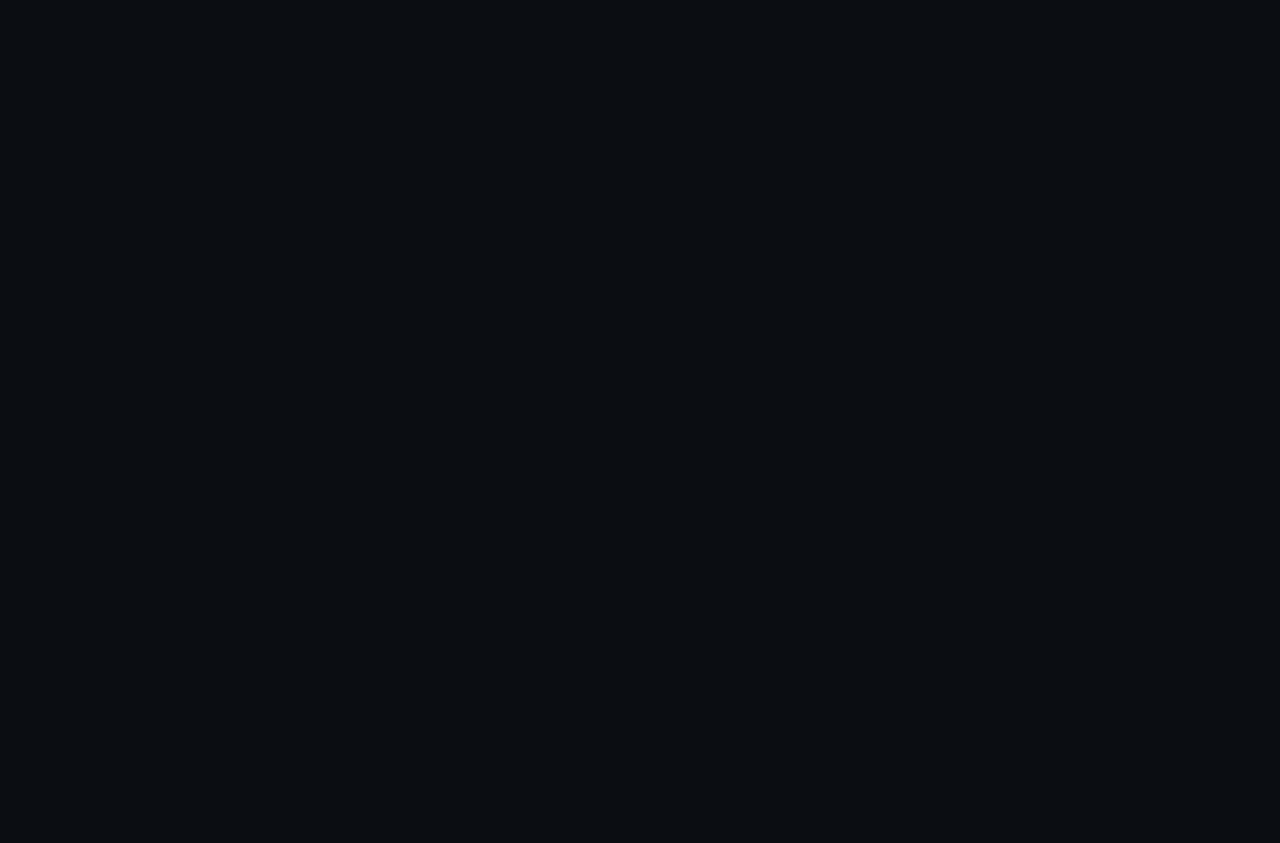
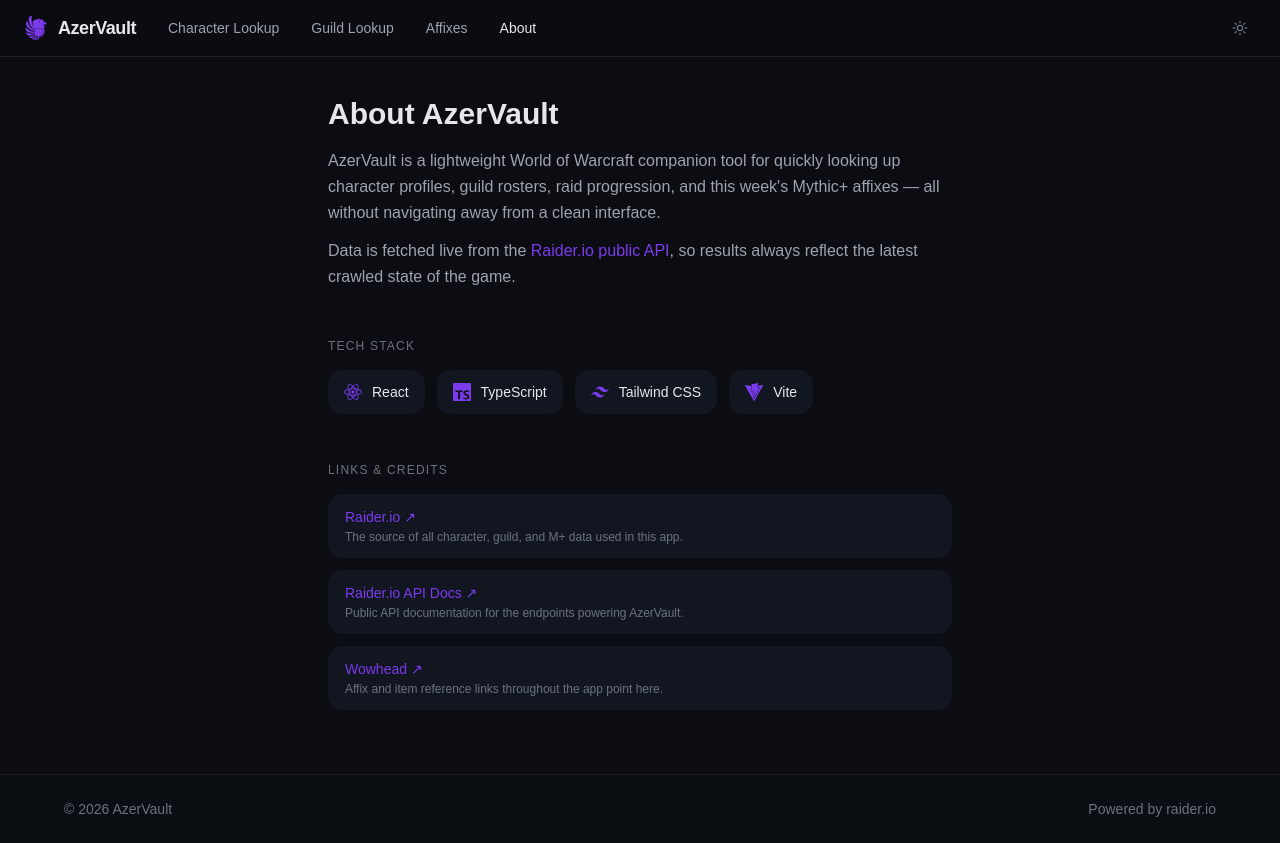
Before and after one commit to staylan123/AzerVault, a React (Vite) app: page /about in a window 1280 px wide. Before the commit this address had no page. Before the commit the page ends 800 px from the top, so only its background shows below. Built offline with nearby package versions, Linux system fonts and the light colour scheme.

Commit message:
about page + navbar fixes

```diff
--- a/src/App.tsx
+++ b/src/App.tsx
@@ -5,6 +5,7 @@
 import AffixesPage from "@/pages/affixes/AffixesPage"
 import GuildSearch from "@/pages/guild/GuildSearch"
 import GuildPage from "@/pages/guild/GuildPage"
+import About from "@/pages/about/About"
 
 const App = () => (
   <Routes>
@@ -14,6 +15,7 @@
     <Route path="/affixes" element={<AffixesPage />} />
     <Route path="/guild" element={<GuildSearch />} />
     <Route path="/guild/:region/:realm/:name" element={<GuildPage />} />
+    <Route path="/about" element={<About />} />
   </Routes>
 )
 
--- a/src/components/navbar/Navbar.tsx
+++ b/src/components/navbar/Navbar.tsx
@@ -1,41 +1,51 @@
-import { Link } from "react-router-dom";
-import { Sun, Moon } from "lucide-react";
-import { SiLionair } from "react-icons/si";
-import { useTheme } from "@/context/ThemeContext";
+import { useState } from "react"
+import { Link, useLocation } from "react-router-dom"
+import { Sun, Moon, Menu, X } from "lucide-react"
+import { SiLionair } from "react-icons/si"
+import { useTheme } from "@/context/ThemeContext"
+
+const NAV_LINKS = [
+  { to: "/character", label: "Character Lookup" },
+  { to: "/guild", label: "Guild Lookup" },
+  { to: "/affixes", label: "Affixes" },
+  { to: "/about", label: "About" },
+]
 
 const Navbar = () => {
-  const { theme, toggleTheme } = useTheme();
+  const { theme, toggleTheme } = useTheme()
+  const [menuOpen, setMenuOpen] = useState(false)
+  const location = useLocation()
+
+  const close = () => setMenuOpen(false)
 
   return (
-    <nav className="fixed left-0 right-0 top-0 z-50 flex items-center justify-between border-b border-border bg-background/70 px-6 py-3 backdrop-blur-md">
+    <nav className="fixed left-0 right-0 top-0 z-50 border-b border-border bg-background/70 backdrop-blur-md">
+      <div className="flex items-center justify-between px-6 py-3">
         <div className="flex items-center gap-8">
-        <Link to="/" className="group flex shrink-0 items-center gap-2.5">
+          <Link to="/" onClick={close} className="group flex shrink-0 items-center gap-2.5">
             <SiLionair className="text-2xl text-primary transition-colors group-hover:text-primary-hover" />
             <span className="text-lg font-semibold tracking-tight text-text-primary transition-colors group-hover:text-primary-hover">
               AzerVault
             </span>
           </Link>
 
+          {/* Desktop links */}
+          <div className="hidden items-center gap-8 md:flex">
+            {NAV_LINKS.map(({ to, label }) => (
               <Link
-          to="/character"
-          className="text-sm text-text-secondary transition-colors hover:text-text-primary"
+                key={to}
+                to={to}
+                className={`text-sm transition-colors hover:text-text-primary ${
+                  location.pathname.startsWith(to) ? "text-text-primary" : "text-text-secondary"
+                }`}
               >
-          Character Lookup
+                {label}
               </Link>
-        <Link
-          to="/guild"
-          className="text-sm text-text-secondary transition-colors hover:text-text-primary"
-        >
-          Guild Lookup
-        </Link>
-        <Link
-          to="/affixes"
-          className="text-sm text-text-secondary transition-colors hover:text-text-primary"
-        >
-          Affixes
-        </Link>
+            ))}
+          </div>
         </div>
 
+        <div className="flex items-center gap-2">
           <button
             onClick={toggleTheme}
             aria-label="Toggle theme"
@@ -43,8 +53,39 @@
           >
             {theme === "dark" ? <Sun size={16} /> : <Moon size={16} />}
           </button>
+
+          {/* Hamburger — mobile only */}
+          <button
+            onClick={() => setMenuOpen(o => !o)}
+            aria-label="Toggle menu"
+            className="flex h-8 w-8 items-center justify-center rounded-md text-text-muted transition-colors hover:bg-surface hover:text-text-primary md:hidden"
+          >
+            {menuOpen ? <X size={18} /> : <Menu size={18} />}
+          </button>
+        </div>
+      </div>
+
+      {/* Mobile menu */}
+      {menuOpen && (
+        <div className="flex flex-col border-t border-border px-6 py-4 gap-1 md:hidden">
+          {NAV_LINKS.map(({ to, label }) => (
+            <Link
+              key={to}
+              to={to}
+              onClick={close}
+              className={`rounded-md px-3 py-2 text-sm transition-colors hover:bg-surface hover:text-text-primary ${
+                location.pathname.startsWith(to)
+                  ? "bg-surface text-text-primary"
+                  : "text-text-secondary"
+              }`}
+            >
+              {label}
+            </Link>
+          ))}
+        </div>
+      )}
     </nav>
-  );
-};
+  )
+}
 
-export default Navbar;
+export default Navbar
--- /dev/null
+++ b/src/pages/about/About.tsx
@@ -0,0 +1,106 @@
+
+import { motion } from "framer-motion"
+import { SiReact, SiTypescript, SiTailwindcss, SiVite } from "react-icons/si"
+import Navbar from "@/components/navbar/Navbar"
+import Footer from "@/components/footer/Footer"
+
+const TECH = [
+  { icon: SiReact, label: "React" },
+  { icon: SiTypescript, label: "TypeScript" },
+  { icon: SiTailwindcss, label: "Tailwind CSS" },
+  { icon: SiVite, label: "Vite" },
+]
+
+const LINKS = [
+  {
+    label: "Raider.io",
+    href: "https://raider.io",
+    description: "The source of all character, guild, and M+ data used in this app.",
+  },
+  {
+    label: "Raider.io API Docs",
+    href: "https://raider.io/api",
+    description: "Public API documentation for the endpoints powering AzerVault.",
+  },
+  {
+    label: "Wowhead",
+    href: "https://wowhead.com",
+    description: "Affix and item reference links throughout the app point here.",
+  },
+]
+
+const About = () => (
+  <div className="flex min-h-screen flex-col bg-background">
+    <Navbar />
+
+    <main className="mx-auto w-full max-w-2xl flex-1 px-6 pb-16 pt-24">
+      <motion.div
+        initial={{ opacity: 0, y: 20 }}
+        animate={{ opacity: 1, y: 0 }}
+        transition={{ duration: 0.5, ease: "easeOut" }}
+        className="flex flex-col gap-12"
+      >
+        {/* Purpose */}
+        <section>
+          <h1 className="text-3xl font-bold text-text-primary">About AzerVault</h1>
+          <p className="mt-4 leading-relaxed text-text-secondary">
+            AzerVault is a lightweight World of Warcraft companion tool for quickly looking up
+            character profiles, guild rosters, raid progression, and this week's Mythic+ affixes —
+            all without navigating away from a clean interface.
+          </p>
+          <p className="mt-3 leading-relaxed text-text-secondary">
+            Data is fetched live from the{" "}
+            <a
+              href="https://raider.io/api"
+              target="_blank"
+              rel="noreferrer"
+              className="text-primary hover:underline"
+            >
+              Raider.io public API
+            </a>
+            , so results always reflect the latest crawled state of the game.
+          </p>
+        </section>
+
+        {/* Tech Stack */}
+        <section>
+          <h2 className="text-xs uppercase tracking-widest text-text-muted">Tech Stack</h2>
+          <div className="mt-4 flex flex-wrap gap-3">
+            {TECH.map(({ icon: Icon, label }) => (
+              <div
+                key={label}
+                className="flex items-center gap-2.5 rounded-xl bg-surface px-4 py-3"
+              >
+                <Icon className="text-lg text-primary" />
+                <span className="text-sm font-medium text-text-primary">{label}</span>
+              </div>
+            ))}
+          </div>
+        </section>
+
+        {/* Links */}
+        <section>
+          <h2 className="text-xs uppercase tracking-widest text-text-muted">Links &amp; Credits</h2>
+          <div className="mt-4 flex flex-col gap-3">
+            {LINKS.map(({ label, href, description }) => (
+              <a
+                key={label}
+                href={href}
+                target="_blank"
+                rel="noreferrer"
+                className="flex flex-col gap-0.5 rounded-xl bg-surface px-4 py-3 border border-transparent transition-colors hover:border-primary/40"
+              >
+                <span className="text-sm font-medium text-primary">{label} ↗</span>
+                <span className="text-xs text-text-muted">{description}</span>
+              </a>
+            ))}
+          </div>
+        </section>
+      </motion.div>
+    </main>
+
+    <Footer />
+  </div>
+)
+
+export default About
```
Lines whose indentation alone changed are shown as unchanged.
